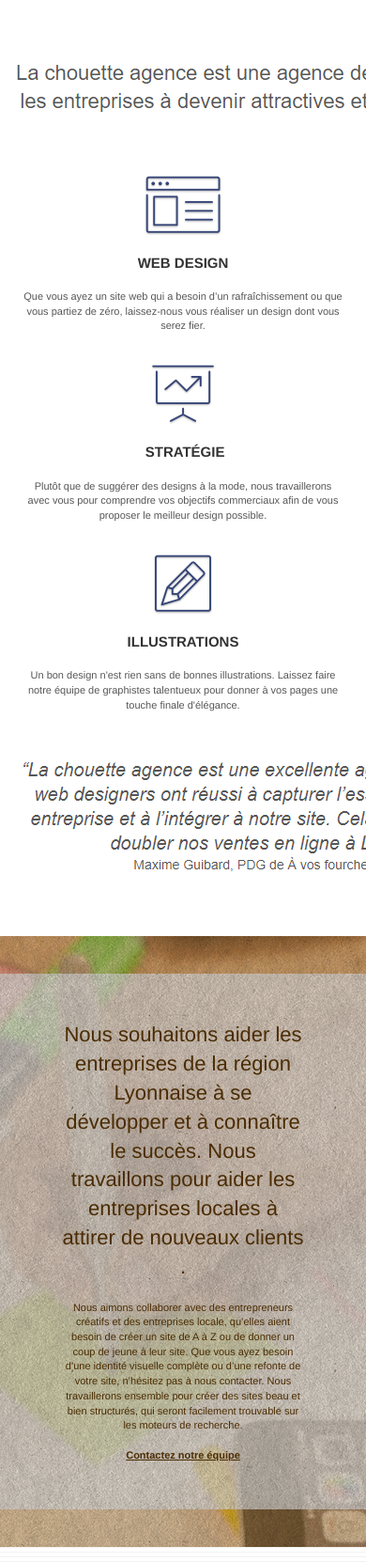
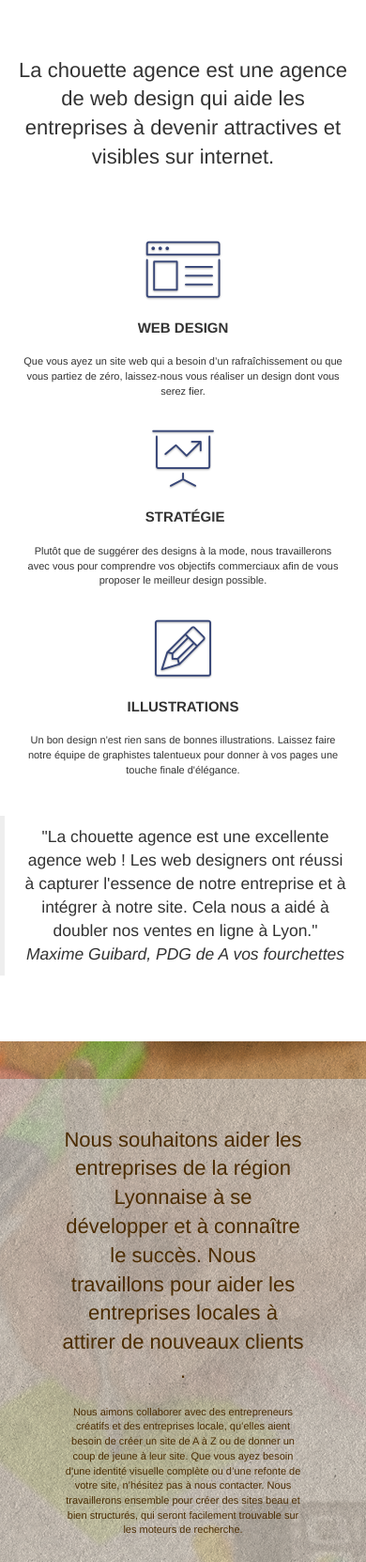
Before and after one commit to Dutdut77/GRANDMAIRENicolas_4_03122020, a website: page index.html in a window 390 px wide. Shown: the part 338-2000 px from the top of the page at 94% size. Drawn offline with nearby package versions, Linux system fonts and the light colour scheme; some packages are replaced by stand-ins of ours; a script that the page names is missing.

Commit message:
responsive

```diff
--- a/index.html
+++ b/index.html
@@ -81,7 +81,9 @@
 					<div class="container bloc-md">
 						<div class="row">
 							<div class="col-sm-12 text-center">
-								<img alt="agence web, agence web paris, web design paris, stratégie web" src="img/title.png" />
+								<h2 class="mg-md text-center">
+									La chouette agence est une agence de web design qui aide les entreprises à devenir attractives et visibles sur internet.
+								</h2>
 							</div>
 						</div>
 						<div class="row voffset-lg med-width-whitespace">
@@ -121,7 +123,11 @@
 						</div>
 						<div class="row voffset-lg voffset">
 							<div class="col-xs-12 col-md-8 col-md-offset-2 text-center">
-								<img alt="agence web, agence web paris, web design paris, stratégie web" src="img/citation.png" />
+								<blockquote>
+									"La chouette agence est une excellente agence web ! Les web designers ont réussi à capturer l'essence de notre entreprise
+									et à intégrer à notre site. Cela nous a aidé à doubler nos ventes en ligne à Lyon."<br>
+								<cite>Maxime Guibard, PDG de A vos fourchettes</cite>
+								</blockquote>
 
 							</div>
 						</div>
@@ -138,7 +144,7 @@
 									Nous souhaitons aider les entreprises de la région Lyonnaise à se développer et à connaître le succès. Nous travaillons pour aider les entreprises locales à attirer de nouveaux clients .<br>
 								</h2>
 								<p class="text-center tc-white">
-									Nous aimons collaborer avec des entrepreneurs créatifs et des entreprises locale, qu’elles aient besoin de créer un site de A à Z ou de donner un coup de jeune à leur site. Que vous ayez besoin d’une identité visuelle complète ou d’une refonte de votre site, n’hésitez pas à nous contacter. Nous travaillerons ensemble pour créer des sites beau et bien structurés, qui seront facilement trouvable sur les moteurs de recherche. <br><br><a class="tc-white bold-link" href="page2.html">Contactez notre équipe</a><br>
+									Nous aimons collaborer avec des entrepreneurs créatifs et des entreprises locale, qu’elles aient besoin de créer un site de A à Z ou de donner un coup de jeune à leur site. Que vous ayez besoin d’une identité visuelle complète ou d’une refonte de votre site, n’hésitez pas à nous contacter. Nous travaillerons ensemble pour créer des sites beau et bien structurés, qui seront facilement trouvable sur les moteurs de recherche. <br>
 								</p>
 							</div>
 						</div>
@@ -151,7 +157,9 @@
 					<div class="container bloc-lg">
 						<div class="row">
 							<div class="col-sm-12 text-center">
-								<img alt="agence web, agence web paris, web design paris, stratégie web" src="img/title2.png" />
+								<h2 class="mg-md text-center">
+									Nous travaillons avec beaucoup de clients, voici nos réalisations :
+								</h2>
 							</div>
 						</div>
 						<div class="row tight-width-whitespace portfolio-row">
@@ -220,10 +228,13 @@
 				<div class="container bloc-sm">
 					<div class="row">
 						<div class="col-sm-12">
-							<p class="text-center tc-white">
+							<h3 class="text-center tc-white">
 								La chouette agence - Agence web basée à Lyon.<br>
-							</p>
-							<div class="row row-no-gutters social">
+							</h3>
+						</div>
+					</div><br>
+
+							<div class="row">
 								<div class="col-sm-3">
 									<div class="text-center">
 										<a class="social" href="" aria-label="Lien twitter"><span class="fa fa-twitter icon-md"></span></a>
@@ -246,8 +257,7 @@
 								</div>
 							</div>
 
-						</div>
-					</div>
+
 				</div>
 			</footer>
 			<!-- Footer END -->
--- a/style.css
+++ b/style.css
@@ -6,7 +6,9 @@ body {
     -webkit-font-smoothing: antialiased;
     -moz-osx-font-smoothing: grayscale;
 }
-
+blockquote {
+    color: #333
+}
 a,
 button {
     transition: all .3s ease-in-out;
@@ -135,7 +137,7 @@ a:hover {
 .d-bloc h5 a,
 .d-bloc h6 a,
 .d-bloc p a {
-    color: rgba(255, 255, 255, .6);
+    color: rgba(255, 255, 255, 1);
 }
 
 .d-bloc .a-btn:hover,
@@ -647,13 +649,13 @@ h3,
 h4,
 h5,
 h6,
-p,
+p,²
 label,
 .btn,
 a {
     font-family: "helvetica";
     font-weight: 400;
-    color: #575757!important;
+    color: #333!important;
 }
 
 .container {
```
Also changed, not shown: style.min.css.
